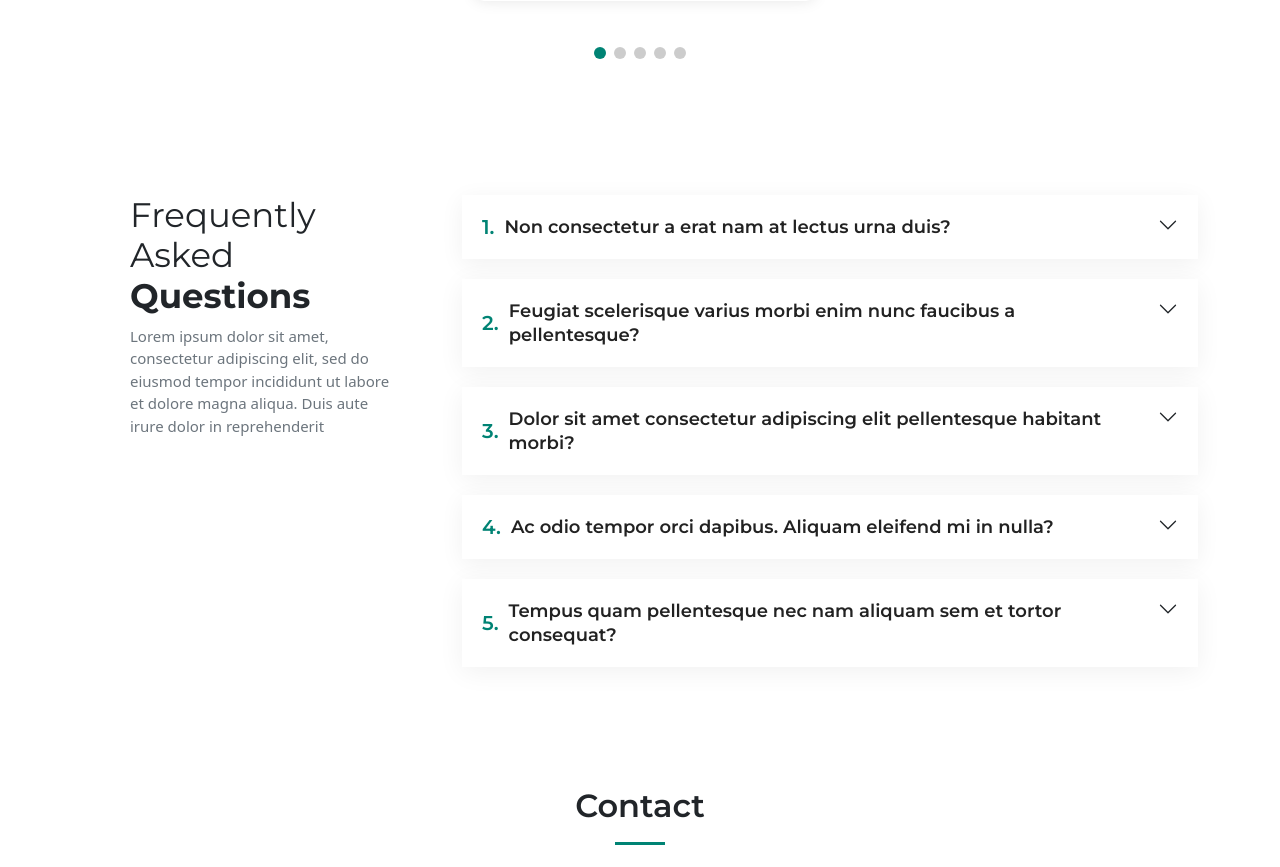
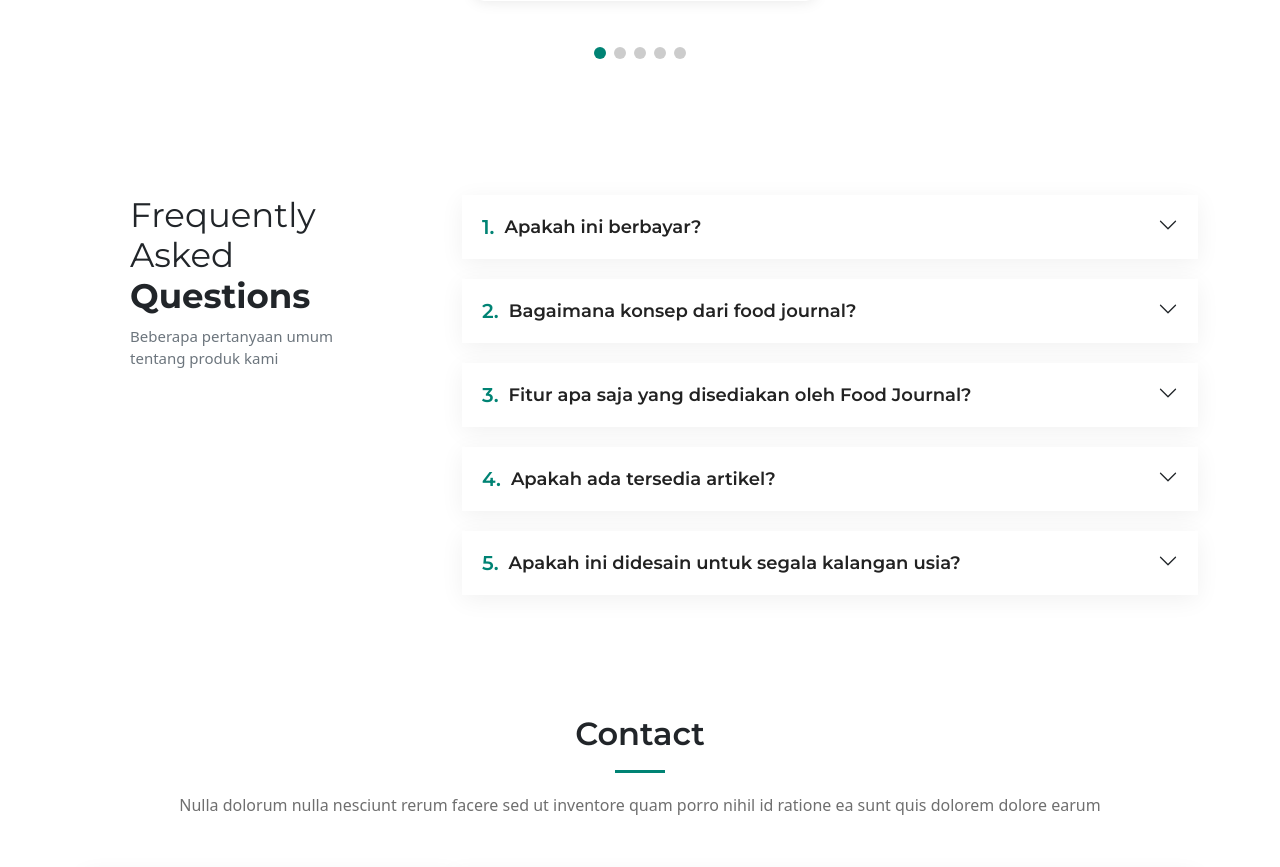
Before and after one commit to deknusa/sifoodjournal, a CodeIgniter app: page /sifoodjournal/ in a window 1280 px wide. Shown: the part 3881-4748 px from the top of the page. Run offline with CodeIgniter, Linux system fonts and the light colour scheme.

Commit message:
merubah landing page bagian FAQ

```diff
--- a/application/views/landing-content.php
+++ b/application/views/landing-content.php
@@ -348,7 +348,7 @@
             <div class="content px-xl-5">
               <h3>Frequently Asked <strong>Questions</strong></h3>
               <p>
-                Lorem ipsum dolor sit amet, consectetur adipiscing elit, sed do eiusmod tempor incididunt ut labore et dolore magna aliqua. Duis aute irure dolor in reprehenderit
+                Beberapa pertanyaan umum tentang produk kami
               </p>
             </div>
           </div>
@@ -361,12 +361,12 @@
                 <h3 class="accordion-header">
                   <button class="accordion-button collapsed" type="button" data-bs-toggle="collapse" data-bs-target="#faq-content-1">
                     <span class="num">1.</span>
-                    Non consectetur a erat nam at lectus urna duis?
+                    Apakah ini berbayar?
                   </button>
                 </h3>
                 <div id="faq-content-1" class="accordion-collapse collapse" data-bs-parent="#faqlist">
                   <div class="accordion-body">
-                    Feugiat pretium nibh ipsum consequat. Tempus iaculis urna id volutpat lacus laoreet non curabitur gravida. Venenatis lectus magna fringilla urna porttitor rhoncus dolor purus non.
+                    Tentu saja tidak, Karena ini gratis bisa digunakan semua orang!
                   </div>
                 </div>
               </div><!-- # Faq item-->
@@ -375,12 +375,12 @@
                 <h3 class="accordion-header">
                   <button class="accordion-button collapsed" type="button" data-bs-toggle="collapse" data-bs-target="#faq-content-2">
                     <span class="num">2.</span>
-                    Feugiat scelerisque varius morbi enim nunc faucibus a pellentesque?
+                    Bagaimana konsep dari food journal?
                   </button>
                 </h3>
                 <div id="faq-content-2" class="accordion-collapse collapse" data-bs-parent="#faqlist">
                   <div class="accordion-body">
-                    Dolor sit amet consectetur adipiscing elit pellentesque habitant morbi. Id interdum velit laoreet id donec ultrices. Fringilla phasellus faucibus scelerisque eleifend donec pretium. Est pellentesque elit ullamcorper dignissim. Mauris ultrices eros in cursus turpis massa tincidunt dui.
+                    Konsep food journal sendiri seperti asisten harian / digital diary untuk mencatat semua aktifitas makan.
                   </div>
                 </div>
               </div><!-- # Faq item-->
@@ -389,12 +389,12 @@
                 <h3 class="accordion-header">
                   <button class="accordion-button collapsed" type="button" data-bs-toggle="collapse" data-bs-target="#faq-content-3">
                     <span class="num">3.</span>
-                    Dolor sit amet consectetur adipiscing elit pellentesque habitant morbi?
+                    Fitur apa saja yang disediakan oleh Food Journal?
                   </button>
                 </h3>
                 <div id="faq-content-3" class="accordion-collapse collapse" data-bs-parent="#faqlist">
                   <div class="accordion-body">
-                    Eleifend mi in nulla posuere sollicitudin aliquam ultrices sagittis orci. Faucibus pulvinar elementum integer enim. Sem nulla pharetra diam sit amet nisl suscipit. Rutrum tellus pellentesque eu tincidunt. Lectus urna duis convallis convallis tellus. Urna molestie at elementum eu facilisis sed odio morbi quis
+                    Pencatatan Makanan, Pencatatan Mood, Pencatatan Gejala dan Aktifitas Sehari hari.
                   </div>
                 </div>
               </div><!-- # Faq item-->
@@ -403,12 +403,12 @@
                 <h3 class="accordion-header">
                   <button class="accordion-button collapsed" type="button" data-bs-toggle="collapse" data-bs-target="#faq-content-4">
                     <span class="num">4.</span>
-                    Ac odio tempor orci dapibus. Aliquam eleifend mi in nulla?
+                    Apakah ada tersedia artikel?
                   </button>
                 </h3>
                 <div id="faq-content-4" class="accordion-collapse collapse" data-bs-parent="#faqlist">
                   <div class="accordion-body">
-                    Dolor sit amet consectetur adipiscing elit pellentesque habitant morbi. Id interdum velit laoreet id donec ultrices. Fringilla phasellus faucibus scelerisque eleifend donec pretium. Est pellentesque elit ullamcorper dignissim. Mauris ultrices eros in cursus turpis massa tincidunt dui.
+                    Kami bekerjasama dengan praktisi kesehatan untuk memberikan artikel tips kesehatan.
                   </div>
                 </div>
               </div><!-- # Faq item-->
@@ -417,12 +417,12 @@
                 <h3 class="accordion-header">
                   <button class="accordion-button collapsed" type="button" data-bs-toggle="collapse" data-bs-target="#faq-content-5">
                     <span class="num">5.</span>
-                    Tempus quam pellentesque nec nam aliquam sem et tortor consequat?
+                    Apakah ini didesain untuk segala kalangan usia?
                   </button>
                 </h3>
                 <div id="faq-content-5" class="accordion-collapse collapse" data-bs-parent="#faqlist">
                   <div class="accordion-body">
-                    Molestie a iaculis at erat pellentesque adipiscing commodo. Dignissim suspendisse in est ante in. Nunc vel risus commodo viverra maecenas accumsan. Sit amet nisl suscipit adipiscing bibendum est. Purus gravida quis blandit turpis cursus in
+                    Ya!, tentu saja ini di desain untuk segala usia
                   </div>
                 </div>
               </div><!-- # Faq item-->
```
